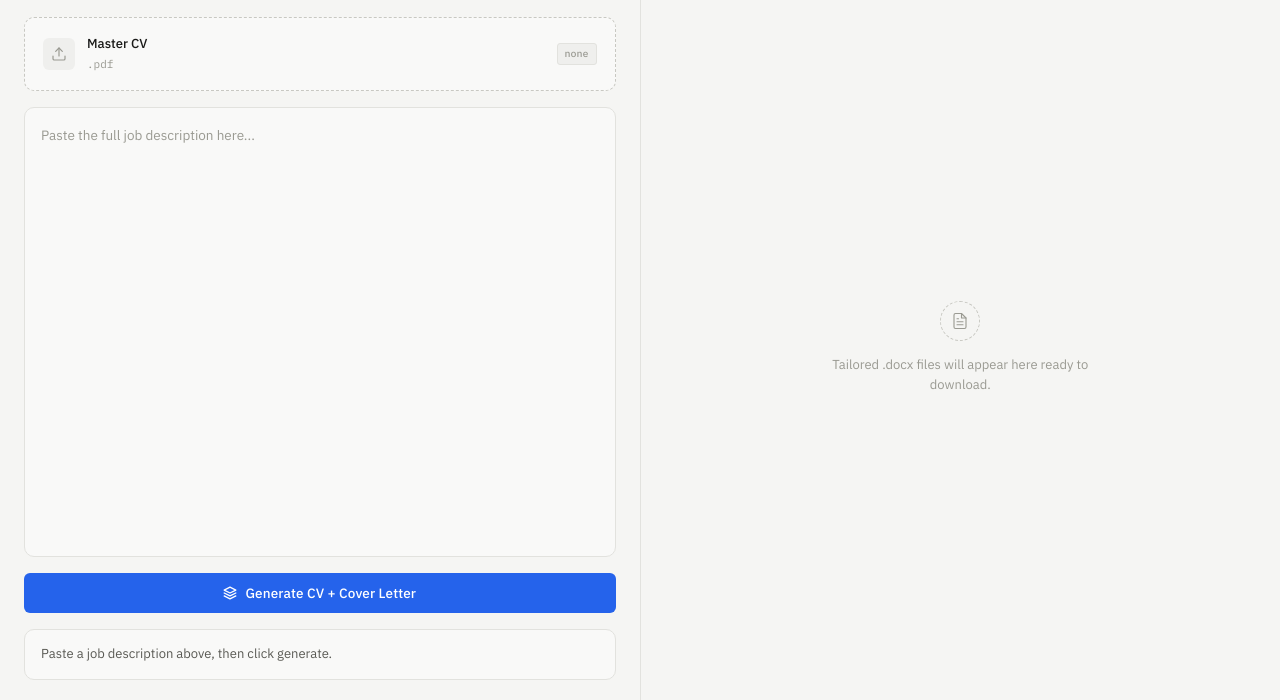
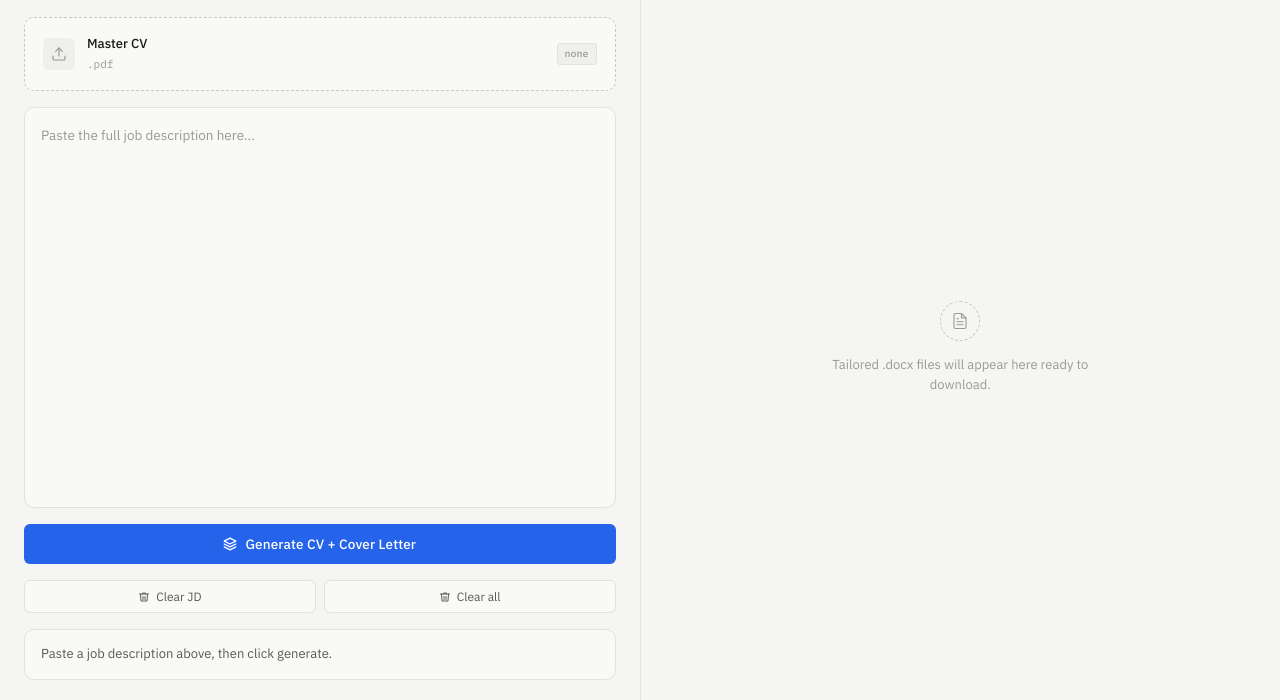
Before and after one commit to daniszwarc/jobs, a plain HTML site: page index.html in a window 1280 px wide. Shown: the part 100-800 px from the top of the page. Drawn offline with nearby package versions, Linux system fonts and the light colour scheme.

Commit message:
feat: add clear JD and clear all buttons

```diff
--- a/index.html
+++ b/index.html
@@ -427,6 +427,33 @@ main {
   border-color: var(--error);
 }
 
+/* ── Clear buttons ── */
+.btn-clear-row {
+  display: flex;
+  gap: 8px;
+}
+.btn-clear {
+  flex: 1;
+  padding: 8px 12px;
+  background: var(--bg-2);
+  border: 1px solid var(--border);
+  border-radius: var(--radius);
+  font-family: var(--sans);
+  font-size: 12px;
+  color: var(--text-2);
+  cursor: pointer;
+  display: flex;
+  align-items: center;
+  justify-content: center;
+  gap: 6px;
+  transition: background 0.1s, border-color 0.1s, color 0.1s;
+}
+.btn-clear:hover {
+  background: var(--error-dim);
+  border-color: var(--error);
+  color: var(--error);
+}
+
 /* ── Responsive ── */
 @media (max-width: 768px) {
   main { grid-template-columns: 1fr; grid-template-rows: 1fr 1px 1fr; height: auto; }
@@ -486,6 +513,16 @@ main {
           <svg width="14" height="14" viewBox="0 0 24 24" fill="none" stroke="currentColor" stroke-width="2.2" stroke-linecap="round" stroke-linejoin="round"><path d="M12 2L2 7l10 5 10-5-10-5z"/><path d="M2 17l10 5 10-5"/><path d="M2 12l10 5 10-5"/></svg>
           Generate CV + Cover Letter
         </button>
+        <div class="btn-clear-row">
+          <button class="btn-clear" onclick="clearJD()">
+            <svg width="12" height="12" viewBox="0 0 24 24" fill="none" stroke="currentColor" stroke-width="2" stroke-linecap="round" stroke-linejoin="round"><polyline points="3 6 5 6 21 6"/><path d="M19 6l-1 14H6L5 6"/><path d="M10 11v6"/><path d="M14 11v6"/><path d="M9 6V4h6v2"/></svg>
+            Clear JD
+          </button>
+          <button class="btn-clear" onclick="clearAll()">
+            <svg width="12" height="12" viewBox="0 0 24 24" fill="none" stroke="currentColor" stroke-width="2" stroke-linecap="round" stroke-linejoin="round"><polyline points="3 6 5 6 21 6"/><path d="M19 6l-1 14H6L5 6"/><path d="M10 11v6"/><path d="M14 11v6"/><path d="M9 6V4h6v2"/></svg>
+            Clear all
+          </button>
+        </div>
         <div class="status-box" id="statusBox">
           Paste a job description above, then click generate.
         </div>
@@ -580,6 +617,29 @@ function setSteps(steps, activeIdx) {
       : (i === activeIdx ? `<div class="spinner"></div>` : `<div class="step-dot"></div>`);
     return `<div class="${cls}"><div class="step-icon">${icon}</div>${s}</div>`;
   }).join('') + '</div>';
+}
+
+// ── Clear functions ───────────────────────────────────────────────────────────
+
+function clearJD() {
+  document.getElementById('jdInput').value = '';
+  document.getElementById('outputBody').innerHTML = `
+    <div class="output-empty">
+      <div class="empty-icon">
+        <svg width="18" height="18" viewBox="0 0 24 24" fill="none" stroke="currentColor" stroke-width="1.5" stroke-linecap="round" stroke-linejoin="round"><path d="M14 2H6a2 2 0 0 0-2 2v16a2 2 0 0 0 2 2h12a2 2 0 0 0 2-2V8z"/><polyline points="14 2 14 8 20 8"/><line x1="16" y1="13" x2="8" y2="13"/><line x1="16" y1="17" x2="8" y2="17"/><polyline points="10 9 9 9 8 9"/></svg>
+      </div>
+      <p>Tailored .docx files will appear here ready to download.</p>
+    </div>`;
+  setStatus('Paste a job description above, then click generate.');
+}
+
+function clearAll() {
+  clearJD();
+  uploadedCV = null;
+  document.getElementById('cvFileInput').value = '';
+  document.getElementById('cvFileLabel').textContent = '.pdf';
+  document.getElementById('cvBadge').className = 'cv-badge';
+  document.getElementById('cvBadge').textContent = 'none';
 }
 
 // ── Main generate flow ─────────────────────────────────────────────────────
```
